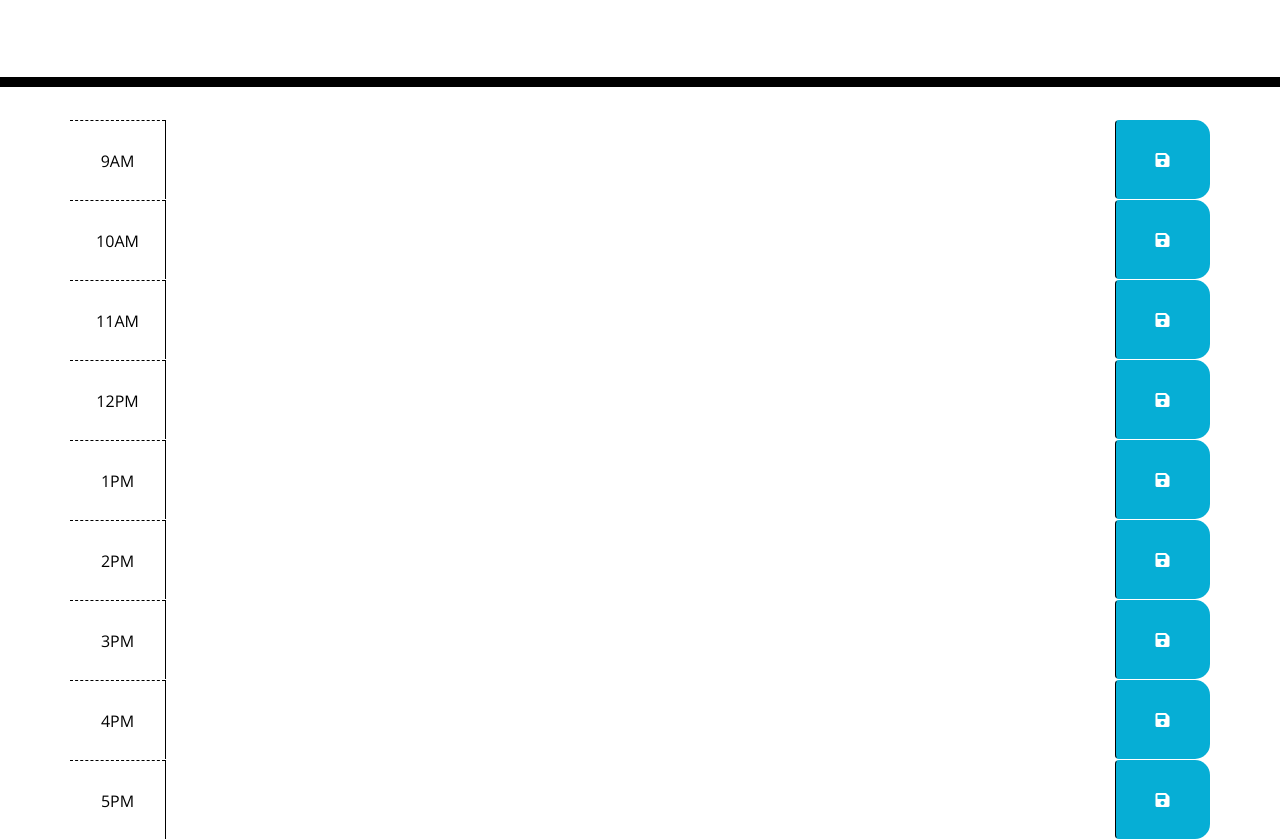
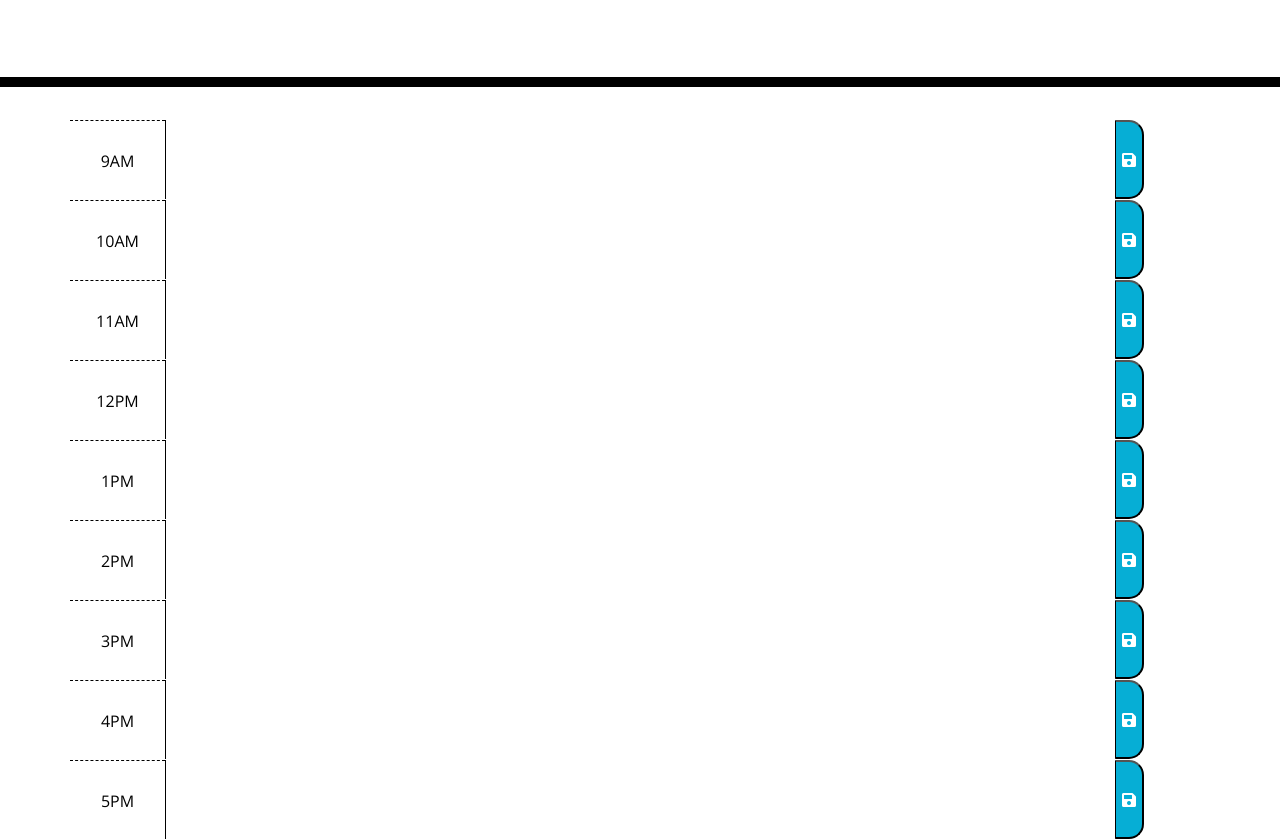
Before and after one commit to k3ndall02/scheduler, a plain HTML site: page index.html in a window 1280 px wide. Shown: the part 181-1020 px from the top of the page. Drawn offline with nearby package versions, Linux system fonts and the light colour scheme.

Commit message:
quick change

```diff
--- a/index.html
+++ b/index.html
@@ -36,7 +36,7 @@
       </div>
       <textarea class="col-md-10 description">
       </textarea>
-      <button class="btn saveBtn col-md-1"><i class="fas fa-save"></i></button>
+      <button class="saveBtn"><i class="fas fa-save"></i></button>
     </div>
     <div id="hour-10" class="row time-block">
       <div class="col-md-1 hour">
@@ -44,7 +44,7 @@
       </div>
       <textarea class="col-md-10 description">
       </textarea>
-      <button class="btn saveBtn col-md-1"><i class="fas fa-save"></i></button>
+      <button class="saveBtn"><i class="fas fa-save"></i></button>
     </div>
     <div id="hour-11" class="row time-block">
       <div class="col-md-1 hour">
@@ -52,7 +52,7 @@
       </div>
       <textarea class="col-md-10 description">
       </textarea>
-      <button class="btn saveBtn col-md-1"><i class="fas fa-save"></i></button>
+      <button class="saveBtn"><i class="fas fa-save"></i></button>
     </div>
     <div id="hour-12" class="row time-block">
       <div class="col-md-1 hour">
@@ -60,7 +60,7 @@
       </div>
       <textarea class="col-md-10 description">
       </textarea>
-      <button class="btn saveBtn col-md-1"><i class="fas fa-save"></i></button>
+      <button class="saveBtn"><i class="fas fa-save"></i></button>
     </div>
    <div id="hour-13" class="row time-block">
       <div class="col-md-1 hour">
@@ -68,7 +68,7 @@
       </div>
       <textarea class="col-md-10 description">
       </textarea>
-      <button class="btn saveBtn col-md-1"><i class="fas fa-save"></i></button>
+      <button class="saveBtn"><i class="fas fa-save"></i></button>
     </div>
     <div id="hour-14" class="row time-block">
       <div class="col-md-1 hour">
@@ -76,7 +76,7 @@
       </div>
       <textarea class="col-md-10 description">
       </textarea>
-      <button class="btn saveBtn col-md-1"><i class="fas fa-save"></i></button>
+      <button class="saveBtn"><i class="fas fa-save"></i></button>
     </div>
     <div id="hour-15" class="row time-block">
      <div class="col-md-1 hour">
@@ -84,7 +84,7 @@
       </div>
       <textarea class="col-md-10 description">
       </textarea>
-      <button class="btn saveBtn col-md-1"><i class="fas fa-save"></i></button>
+      <button class="saveBtn"><i class="fas fa-save"></i></button>
     </div>
     <div id="hour-16" class="row time-block">
       <div class="col-md-1 hour">
@@ -92,7 +92,7 @@
       </div>
       <textarea class="col-md-10 description">
       </textarea>
-      <button class="btn saveBtn col-md-1"><i class="fas fa-save"></i></button>
+      <button class="saveBtn"><i class="fas fa-save"></i></button>
     </div>
     <div id="hour-17" class="row time-block">
       <div class="col-md-1 hour">
@@ -100,7 +100,7 @@
       </div>
       <textarea class="col-md-10 description">
       </textarea>
-      <button class="btn saveBtn col-md-1"><i class="fas fa-save"></i></button>
+      <button class="saveBtn"><i class="fas fa-save"></i></button>
       <!-- Timeblocks go here -->
     </div>
 
```
Also changed, not shown: script.js (+7 -16 lines).
